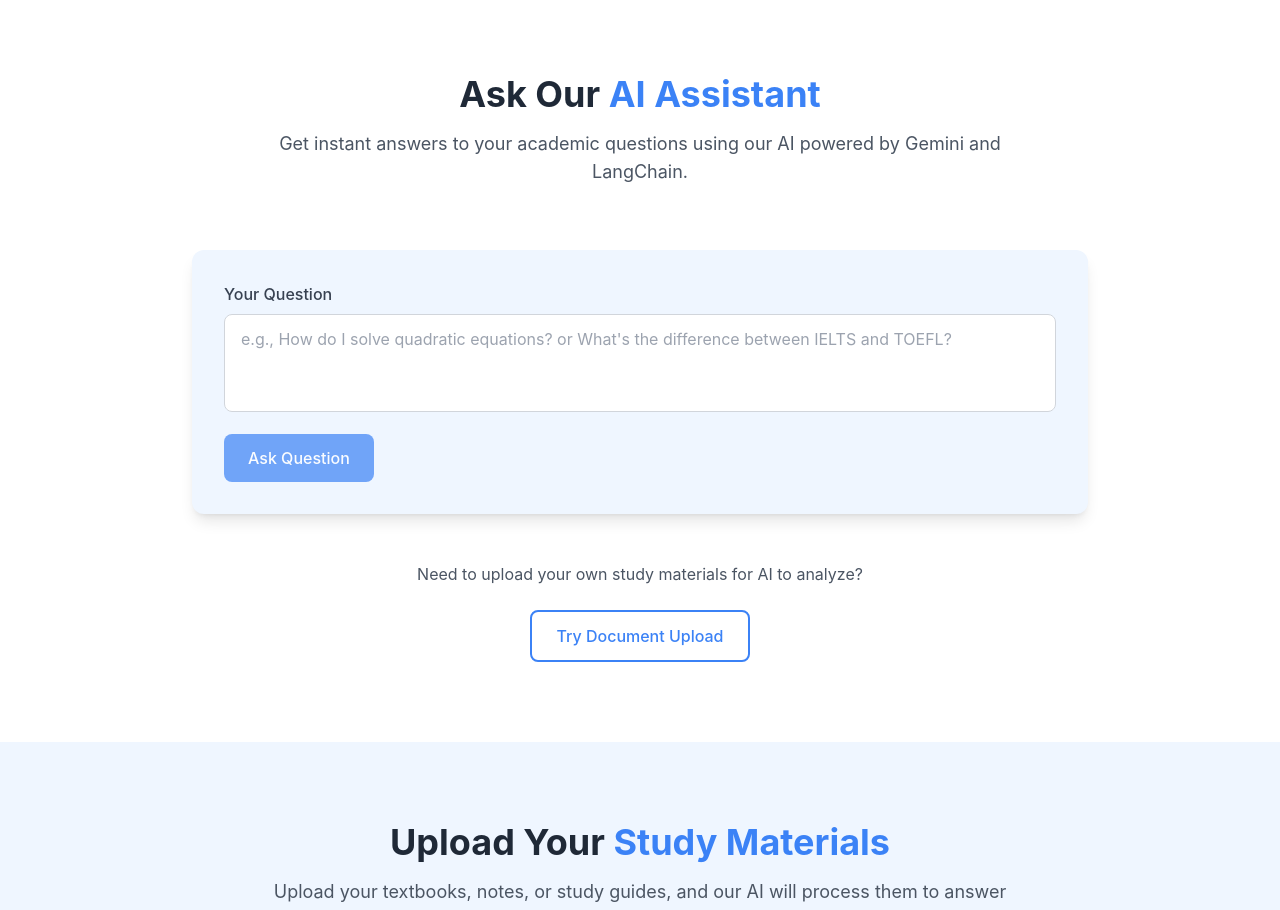
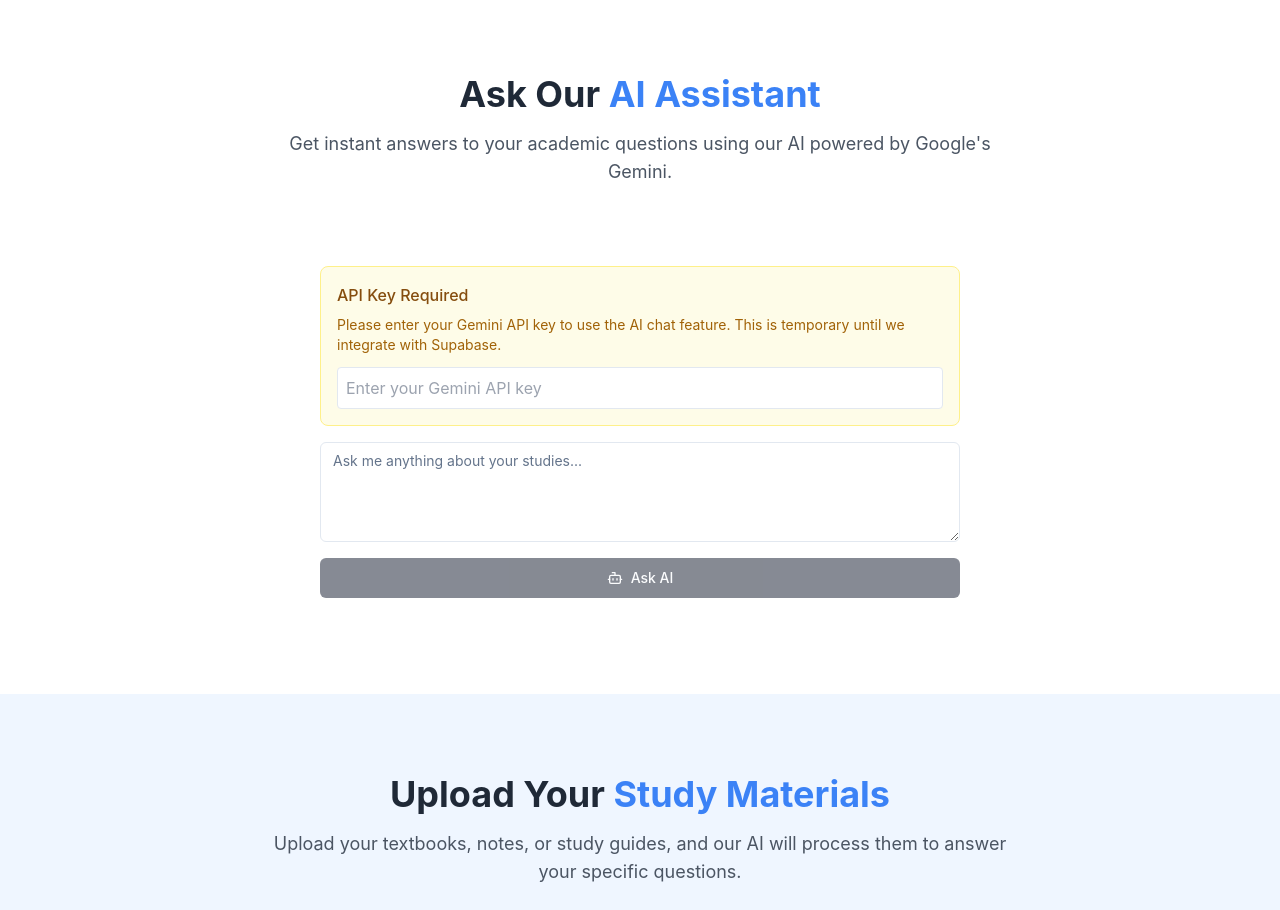
Before and after one commit to Clasxc/Nuvra, a React (Vite) app: page / in a window 1280 px wide. Shown: the part 4940-5850 px from the top of the page. Built offline with nearby package versions, Linux system fonts and the light colour scheme.

Commit message:
feat: Integrate AI chatbot with Gemini
Integrate AI chatbot functionality using Gemini into the "Ask AI" section, allowing users to ask questions and receive AI-generated responses.

```diff
--- /dev/null
+++ b/src/components/AIChat.tsx
@@ -0,0 +1,101 @@
+
+import { useState } from "react";
+import { Bot } from "lucide-react";
+import { Button } from "./ui/button";
+import { Textarea } from "./ui/textarea";
+import { toast } from "sonner";
+
+export const AIChat = () => {
+  const [apiKey, setApiKey] = useState(localStorage.getItem("geminiApiKey") || "");
+  const [message, setMessage] = useState("");
+  const [response, setResponse] = useState("");
+  const [isLoading, setIsLoading] = useState(false);
+
+  const saveApiKey = (key: string) => {
+    setApiKey(key);
+    localStorage.setItem("geminiApiKey", key);
+    toast.success("API key saved successfully");
+  };
+
+  const handleSubmit = async (e: React.FormEvent) => {
+    e.preventDefault();
+    if (!apiKey) {
+      toast.error("Please enter your Gemini API key first");
+      return;
+    }
+    if (!message.trim()) return;
+
+    setIsLoading(true);
+    try {
+      const response = await fetch("https://generativelanguage.googleapis.com/v1/models/gemini-pro:generateContent", {
+        method: "POST",
+        headers: {
+          "Content-Type": "application/json",
+          Authorization: `Bearer ${apiKey}`,
+        },
+        body: JSON.stringify({
+          contents: [{
+            parts: [{
+              text: message
+            }]
+          }]
+        }),
+      });
+
+      if (!response.ok) {
+        throw new Error("Failed to get response");
+      }
+
+      const data = await response.json();
+      setResponse(data.candidates[0].content.parts[0].text);
+    } catch (error) {
+      console.error("Error:", error);
+      toast.error("Failed to get response from AI");
+    } finally {
+      setIsLoading(false);
+    }
+  };
+
+  return (
+    <div className="w-full max-w-2xl mx-auto p-4 space-y-4">
+      {!apiKey && (
+        <div className="bg-yellow-50 border border-yellow-200 rounded-lg p-4">
+          <h3 className="font-medium text-yellow-800 mb-2">API Key Required</h3>
+          <p className="text-sm text-yellow-700 mb-3">
+            Please enter your Gemini API key to use the AI chat feature. This is temporary until we integrate with Supabase.
+          </p>
+          <input
+            type="password"
+            placeholder="Enter your Gemini API key"
+            className="w-full p-2 border rounded"
+            onChange={(e) => saveApiKey(e.target.value)}
+          />
+        </div>
+      )}
+
+      <form onSubmit={handleSubmit} className="space-y-4">
+        <Textarea
+          placeholder="Ask me anything about your studies..."
+          value={message}
+          onChange={(e) => setMessage(e.target.value)}
+          className="min-h-[100px]"
+        />
+        <Button
+          type="submit"
+          disabled={isLoading || !message.trim()}
+          className="w-full flex items-center justify-center gap-2"
+        >
+          <Bot className="w-4 h-4" />
+          {isLoading ? "Thinking..." : "Ask AI"}
+        </Button>
+      </form>
+
+      {response && (
+        <div className="mt-6 p-4 bg-gray-50 rounded-lg">
+          <h3 className="font-medium mb-2">AI Response:</h3>
+          <p className="whitespace-pre-wrap text-gray-700">{response}</p>
+        </div>
+      )}
+    </div>
+  );
+};
--- a/src/components/AskAISection.tsx
+++ b/src/components/AskAISection.tsx
@@ -1,33 +1,8 @@
 
-import { useState } from "react";
-import { cn } from "@/lib/utils";
 import FadeInSection from "./FadeInSection";
-import { askQuestion } from "@/lib/api";
+import { AIChat } from "./AIChat";
 
 const AskAISection = () => {
-  const [question, setQuestion] = useState("");
-  const [answer, setAnswer] = useState("");
-  const [isLoading, setIsLoading] = useState(false);
-  const [error, setError] = useState("");
-
-  const handleSubmit = async (e: React.FormEvent) => {
-    e.preventDefault();
-    if (!question.trim()) return;
-
-    setIsLoading(true);
-    setError("");
-
-    try {
-      const response = await askQuestion(question);
-      setAnswer(response.answer || "I couldn't find an answer to that question. Please try rephrasing or ask something else.");
-    } catch (err) {
-      console.error("Error asking question:", err);
-      setError("There was an error processing your question. Please try again later.");
-    } finally {
-      setIsLoading(false);
-    }
-  };
-
   return (
     <section id="ask-ai" className="py-20 bg-white">
       <div className="container mx-auto px-4">
@@ -37,81 +12,14 @@ const AskAISection = () => {
               Ask Our <span className="text-sat-primary">AI Assistant</span>
             </h2>
             <p className="text-lg text-gray-600 max-w-3xl mx-auto">
-              Get instant answers to your academic questions using our AI powered by Gemini and LangChain.
+              Get instant answers to your academic questions using our AI powered by Google's Gemini.
             </p>
           </div>
         </FadeInSection>
 
         <div className="max-w-4xl mx-auto">
           <FadeInSection delay={100}>
-            <div className="bg-blue-50 rounded-xl shadow-lg overflow-hidden">
-              <div className="p-6 md:p-8">
-                <form onSubmit={handleSubmit} className="space-y-4">
-                  <div>
-                    <label htmlFor="question" className="block text-gray-700 font-medium mb-2">
-                      Your Question
-                    </label>
-                    <textarea
-                      id="question"
-                      rows={3}
-                      className="w-full px-4 py-3 rounded-lg border border-gray-300 focus:ring-2 focus:ring-sat-primary focus:border-transparent resize-none transition-all"
-                      placeholder="e.g., How do I solve quadratic equations? or What's the difference between IELTS and TOEFL?"
-                      value={question}
-                      onChange={(e) => setQuestion(e.target.value)}
-                    ></textarea>
-                  </div>
-                  <div>
-                    <button
-                      type="submit"
-                      disabled={isLoading || !question.trim()}
-                      className={cn(
-                        "px-6 py-3 bg-sat-primary text-white rounded-lg font-medium transition-colors",
-                        "flex items-center justify-center",
-                        (isLoading || !question.trim()) ? "opacity-70 cursor-not-allowed" : "hover:bg-sat-secondary"
-                      )}
-                    >
-                      {isLoading ? (
-                        <>
-                          <svg className="animate-spin -ml-1 mr-3 h-5 w-5 text-white" xmlns="http://www.w3.org/2000/svg" fill="none" viewBox="0 0 24 24">
-                            <circle className="opacity-25" cx="12" cy="12" r="10" stroke="currentColor" strokeWidth="4"></circle>
-                            <path className="opacity-75" fill="currentColor" d="M4 12a8 8 0 018-8V0C5.373 0 0 5.373 0 12h4zm2 5.291A7.962 7.962 0 014 12H0c0 3.042 1.135 5.824 3 7.938l3-2.647z"></path>
-                          </svg>
-                          Processing...
-                        </>
-                      ) : (
-                        "Ask Question"
-                      )}
-                    </button>
-                  </div>
-                </form>
-
-                {error && (
-                  <div className="mt-6 p-4 bg-red-50 text-red-700 rounded-lg">
-                    {error}
-                  </div>
-                )}
-
-                {answer && (
-                  <div className="mt-8">
-                    <h3 className="text-xl font-semibold mb-3 text-gray-800">AI Assistant's Answer:</h3>
-                    <div className="bg-white p-6 rounded-lg border border-gray-200 shadow-sm">
-                      <p className="text-gray-700 whitespace-pre-wrap">{answer}</p>
-                    </div>
-                  </div>
-                )}
-              </div>
-            </div>
-          </FadeInSection>
-
-          <FadeInSection delay={200}>
-            <div className="mt-12 text-center">
-              <p className="text-gray-600 mb-6">
-                Need to upload your own study materials for AI to analyze?
-              </p>
-              <button className="px-6 py-3 border-2 border-sat-primary text-sat-primary rounded-lg font-medium hover:bg-sat-accent transition-colors">
-                Try Document Upload
-              </button>
-            </div>
+            <AIChat />
           </FadeInSection>
         </div>
       </div>
```
